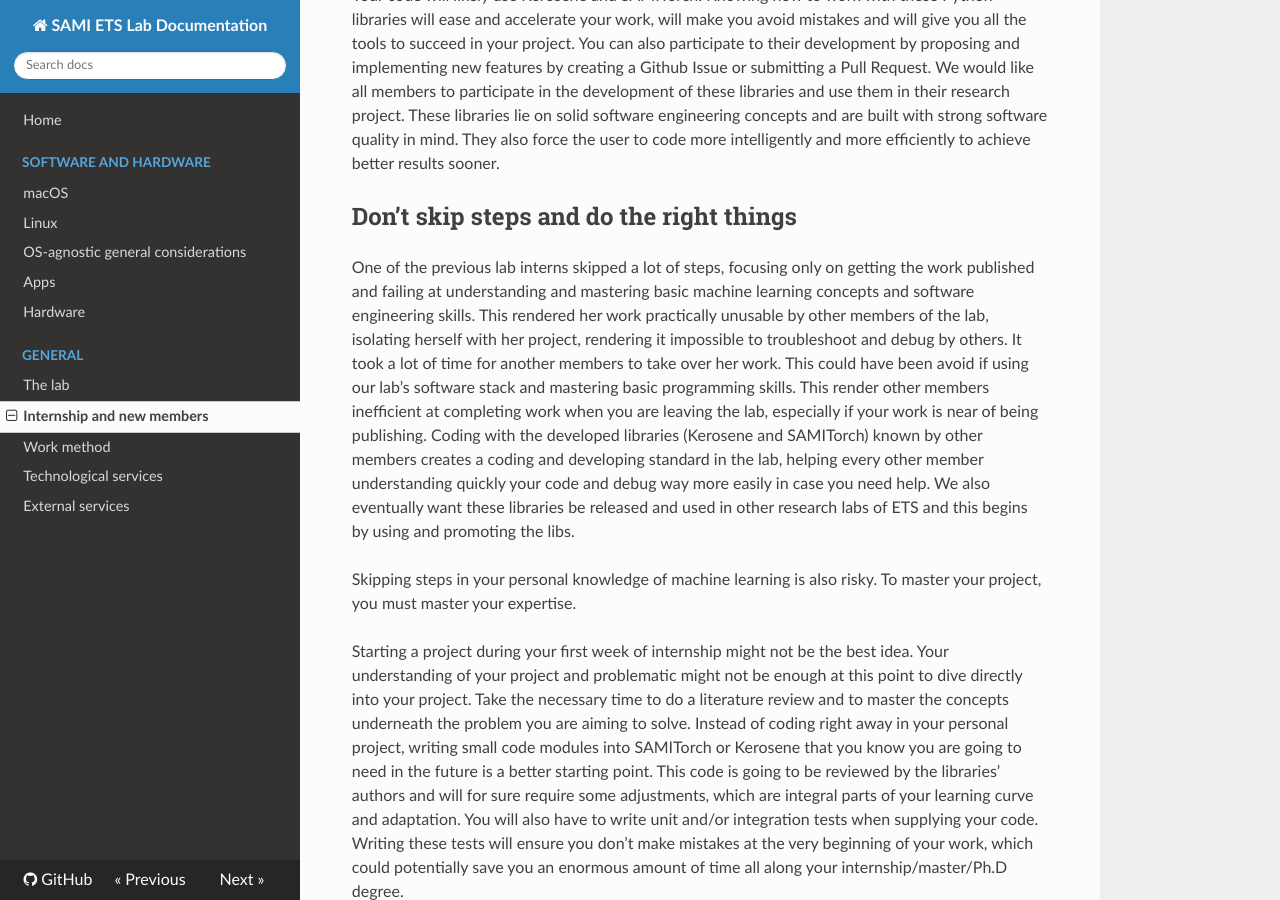
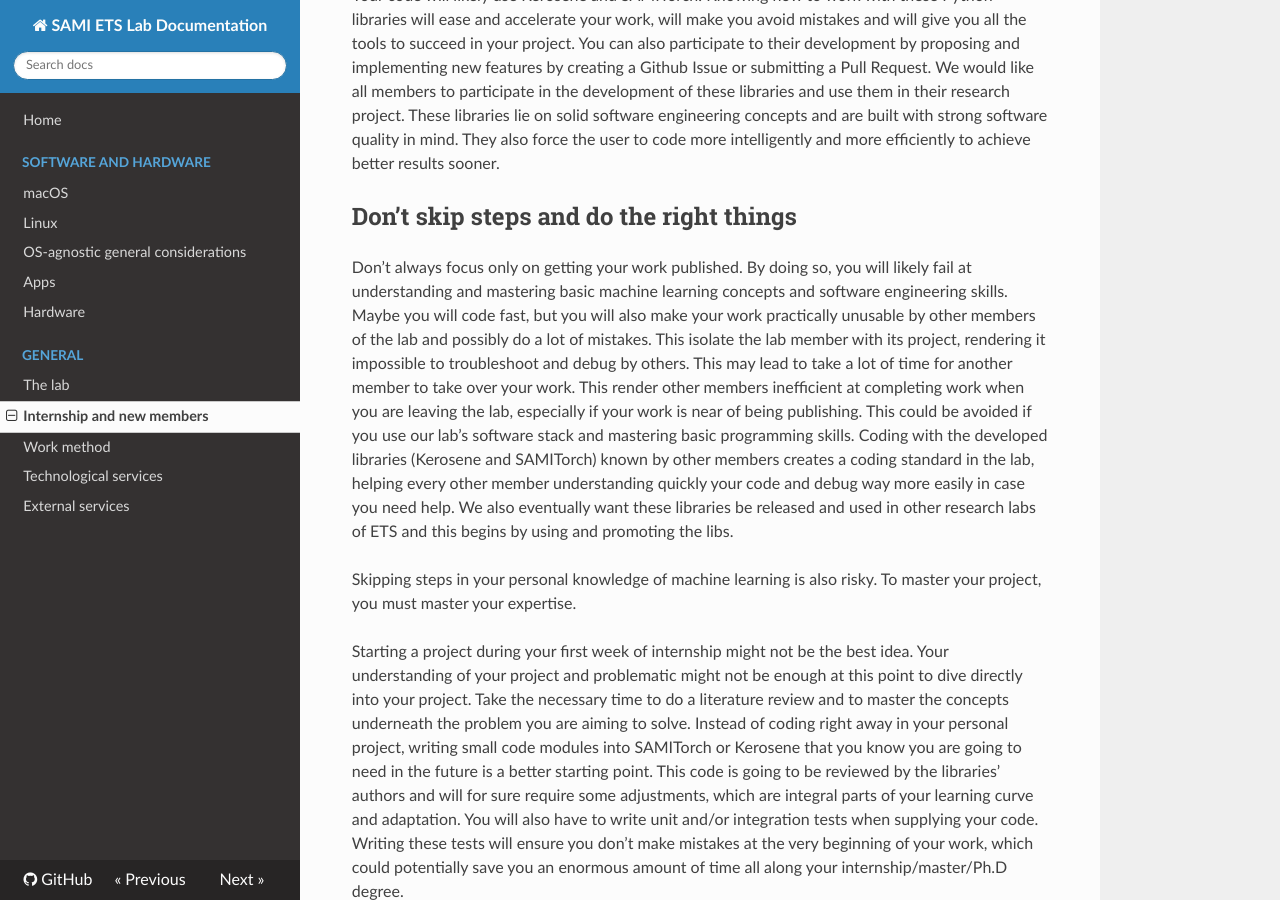
Before and after one commit to sami-ets/Documentation, an MkDocs documentation site: the page built from docs/internship/index.md, in a window 1280 px wide and 900 px high, scrolled down 755 px. Built offline with MkDocs 1.6.1, drawn with Linux system fonts in a browser that asks for light colours; nearby versions of some CDN libraries.

Commit message:
* Reformulated not to target anybody.

```diff
--- a/docs/internship/index.md
+++ b/docs/internship/index.md
@@ -35,14 +35,15 @@ results sooner.
 
 ## Don't skip steps and do the right things
 
-One of the previous lab interns skipped a lot of steps, focusing only on getting the work published and failing at
-understanding and mastering basic machine learning concepts and software engineering skills. This rendered her work
-practically unusable by other members of the lab, isolating herself with her project, rendering it impossible to
-troubleshoot and debug by others. It took a lot of time for another members to take over her work. This could have
-been avoid if using our lab's software stack and mastering basic programming skills. This render other members
-inefficient at completing work when you are leaving the lab, especially if your work is near of being publishing.
-Coding with the developed libraries (Kerosene and SAMITorch) known by other members creates a coding and developing
-standard in the lab, helping every other member understanding quickly your code and debug way more easily in case you
+Don't always focus only on getting your work published. By doing so, you will likely fail at
+understanding and mastering basic machine learning concepts and software engineering skills. Maybe you will code fast,
+but you will also make your work practically unusable by other members of the lab and possibly do a lot of mistakes.
+This isolate the lab member with its project, rendering it impossible to troubleshoot and debug by others. This may lead
+to take a lot of time for another member to take over your work. This render other members inefficient at completing work
+when you are leaving the lab, especially if your work is near of being publishing.
+This could be avoided if you use our lab's software stack and mastering basic programming skills.
+Coding with the developed libraries (Kerosene and SAMITorch) known by other members creates a coding standard in the lab,
+helping every other member understanding quickly your code and debug way more easily in case you
 need help. We also eventually want these libraries be released and used in other research labs of ETS and this begins
 by using and promoting the libs.
 
```
